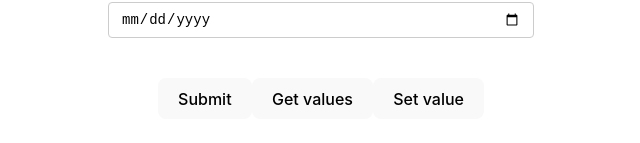
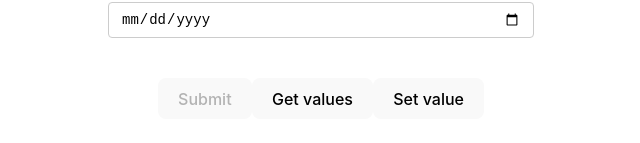
Before and after one commit to Shahrukh-elRed/react-hook-form-demo, a React (Create React App) app: page / in a window 1280 px wide. Shown: the part 907-1050 px from the top of the page, without its empty margins (319-959 px from the left). Built offline with nearby package versions, Linux system fonts and the light colour scheme.

Commit message:
disable form submission

```diff
--- a/src/components/YoutubeForm.js
+++ b/src/components/YoutubeForm.js
@@ -38,9 +38,9 @@
         dob: new Date(),
       },
   });
-  const { errors, touchedFields, dirtyFields, isDirty } = formState;
+  const { errors, touchedFields, dirtyFields, isDirty, isValid } = formState;
 
-  console.log({ touchedFields, dirtyFields, isDirty });
+  console.log({ touchedFields, dirtyFields, isDirty, isValid });
 
   const { fields, append, remove } = useFieldArray({
     name: "phNumbers",
@@ -219,7 +219,7 @@
           <p className="error">{errors.dob?.message}</p>
         </div>
 
-        <button>Submit</button>
+        <button disabled={!isDirty || !isValid}>Submit</button>
 
         <button type="button" onClick={handleGetValues}>
           Get values
```
